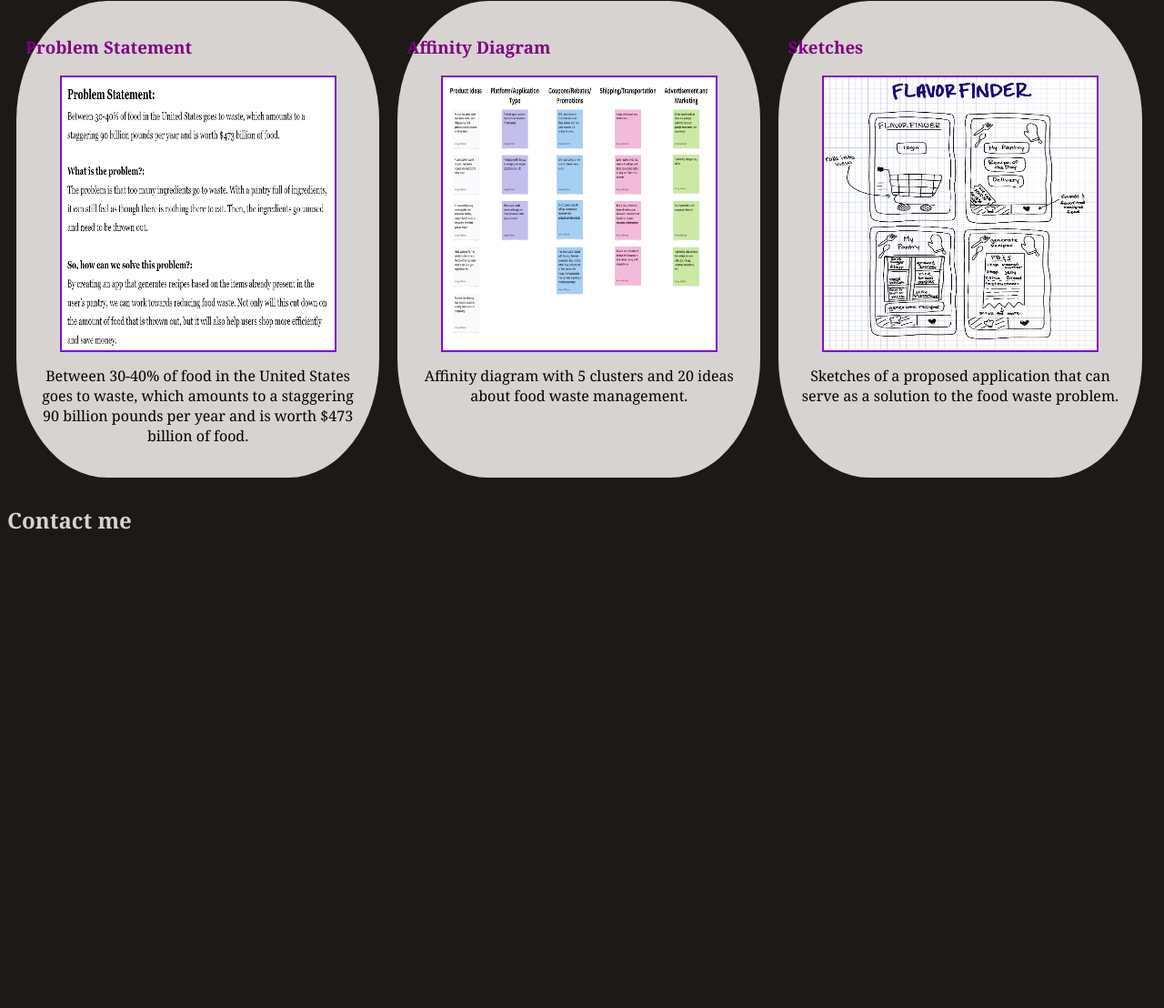
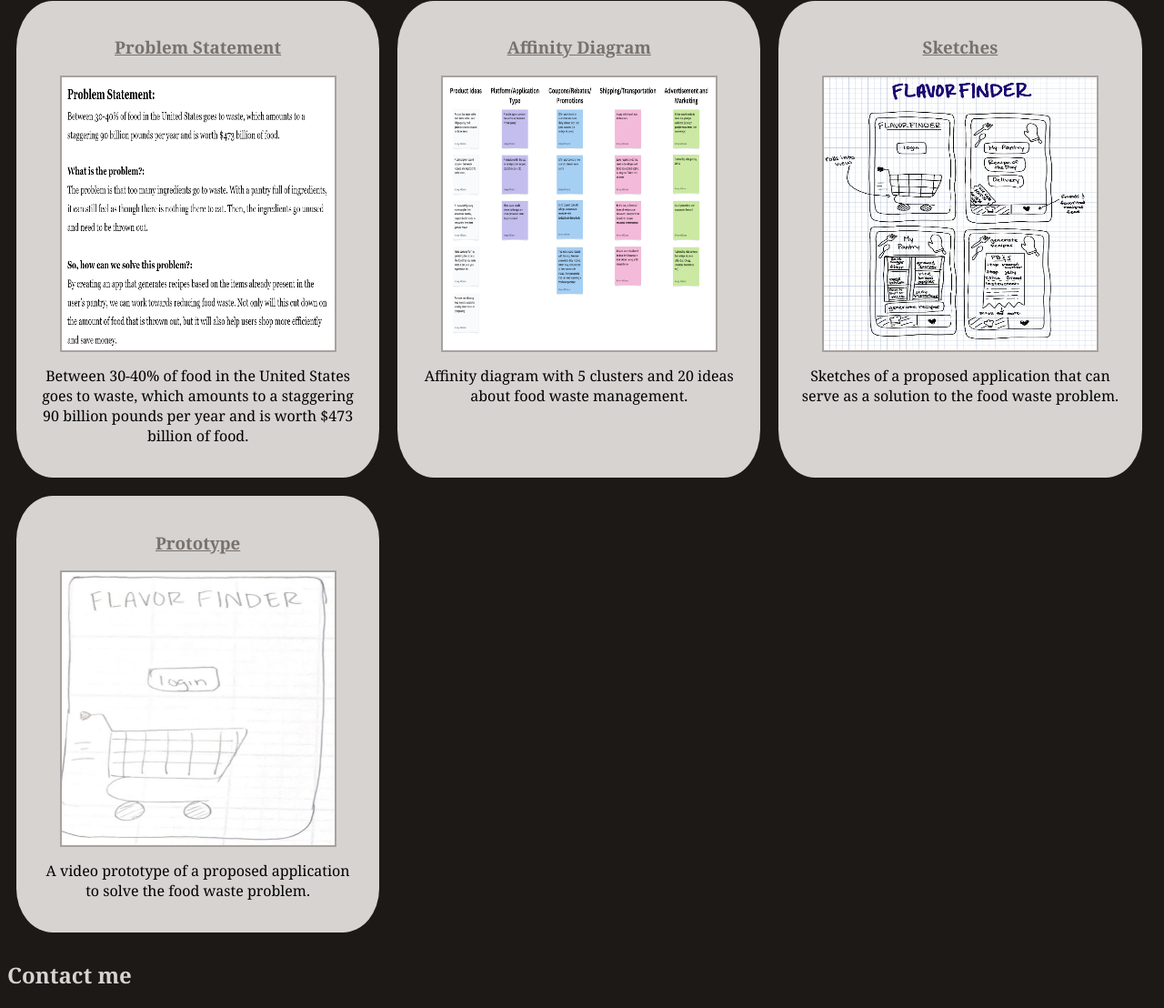
Before and after one commit to kinsawills/kinsawills.github.io, a plain HTML site: page index.html in a window 1280 px wide. Shown: the part 254-1362 px from the top of the page at 91% size. Before the commit the page ends 862 px from the top, so only its background shows below. Drawn offline with Linux system fonts and the light colour scheme.

Commit message:
paper prototype

```diff
--- a/index.html
+++ b/index.html
@@ -52,6 +52,16 @@
                 Sketches of a proposed application that can serve as a solution to the food waste problem.
             </p>
         </section>
+         <!--Prototype Assignment-->
+         <section class="project">
+            <a href="files/prototype.pdf">
+                <h3>Prototype</h3>
+            </a>
+            <a href="files/prototype.pdf"><img src="images/prototype.png"></a>
+            <p>
+                A video prototype of a proposed application to solve the food waste problem.
+            </p>
+        </section>
     </div>
 
     <h2>Contact me</h2>
--- a/styles.css
+++ b/styles.css
@@ -34,12 +34,12 @@ h2 {
     margin: 10px;
     padding: 20px 10px;
     background: #d6d3d1;
-    border-radius: 25%;
+    border-radius: 10%;
 }
 
 a {
-    text-decoration: none;
-    color: purple;
+    text-decoration: underline;
+    color: #78716c;
 }
 
 .project p {
@@ -51,8 +51,12 @@ a {
     width: 300px;
     height: 300px;
     margin: 10px;
-    border: 2px solid rgb(126, 14, 201);
+    border: 2px solid #a8a29e;
     /* choose a color */
     display: block;
     margin: auto;
 }
+
+.project h3 {
+    text-align: center;
+}
```
Also changed, not shown: images/prototype.png (added), 1 other file.
